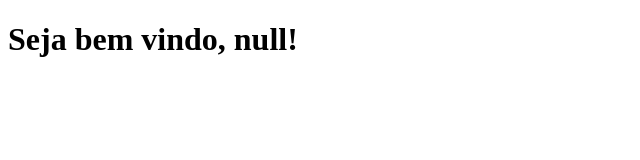
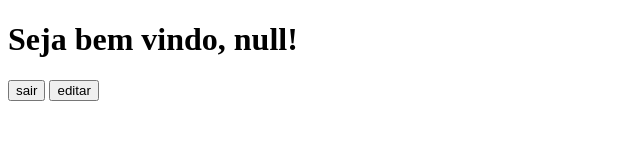
Before and after one commit to Kaio-0708/Codex_segunda_fase, a plain HTML site: page projeto/home.html in a window 1280 px wide. Shown: the whole page, without its empty margins (0-640 px from the left). Drawn offline with Linux system fonts and the light colour scheme.

Commit message:
adição dos botoes editar e sair

```diff
--- a/projeto/home.html
+++ b/projeto/home.html
@@ -7,6 +7,8 @@
 </head>
 <body>
     <h1 id = "mensagemLogin"></h1>
+    <a href="index.html"><button>sair</button></a>
+    <a href="index.html"><button>editar</button></a>
 
     <script>
         var usuario = localStorage.getItem("nomeLogin");
```
